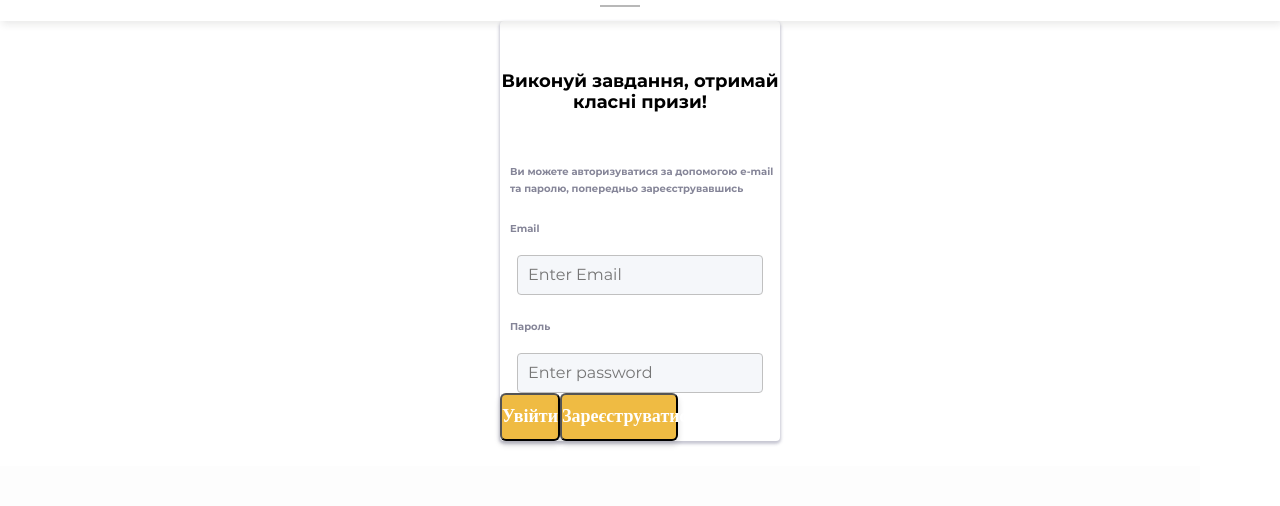
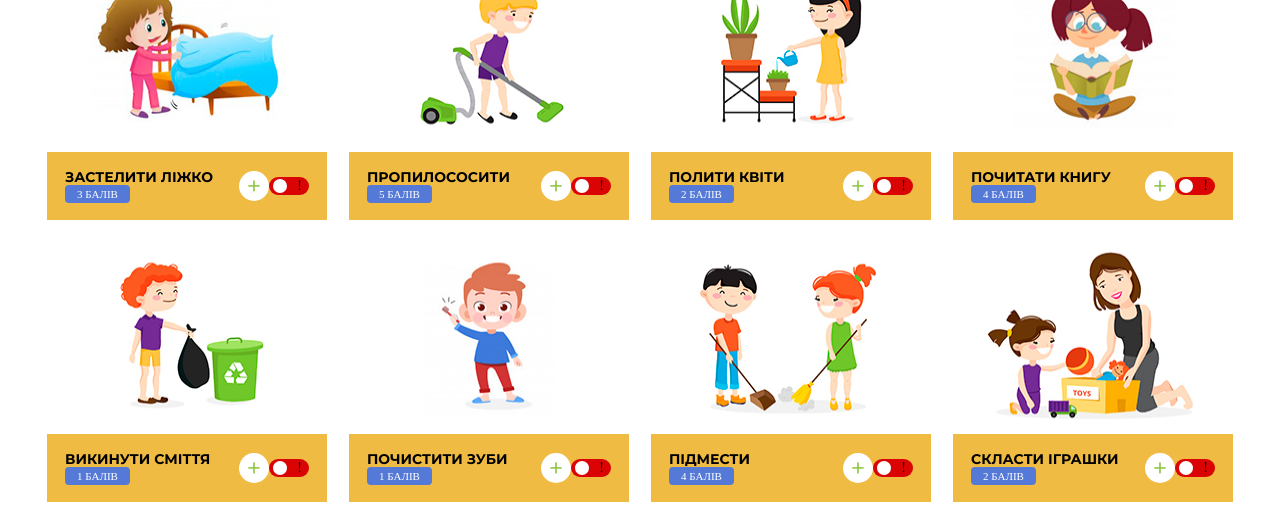
Before and after one commit to bodrius/kids-land, a React app: page / in a window 1280 px wide. Shown: the part 44-550 px from the top of the page. Built offline with nearby package versions, Linux system fonts and the light colour scheme; no server answers.

Commit message:
add Toogle

```diff
--- a/src/components/App.js
+++ b/src/components/App.js
@@ -35,11 +35,10 @@ export const App = () => {
   return (
     <>
       <div>
-        <Header />
-        <Auth />
-        {/* <CardListUl /> */}
-
-        <AwardsPage />
+        {/* <Header /> */}
+        {/* <Auth /> */}
+        <CardListUl />
+        {/* <AwardsPage /> */}
       </div>
       {routing}
     </>
--- a/src/components/cardList/CardListUl.js
+++ b/src/components/cardList/CardListUl.js
@@ -4,7 +4,6 @@ import CardListLi from "./cardListLi/CardListLi";
 import style from "./CardListUl.module.css";
 
 const CardListUl = () => {
-  console.log("cardList", cardList.user.tasks[1]);
   return (
     <ul className={style.card__listUL}>
       {cardList.user.tasks.map((list) => (
--- a/src/components/cardList/cardListLi/CardListLi.js
+++ b/src/components/cardList/cardListLi/CardListLi.js
@@ -1,10 +1,11 @@
 import React from "react";
 import style from "./CardListLi.module.css";
+import Toogle from "../toogle/Toogle";
 
 const CardListLi = (list) => {
-  console.log(list);
   return (
     <li className={style.Card__list}>
+      <div className={style.Card__listDiv}>
         <div>
           <img
             src={require(`../../../assets/image/planImg/${list.list.imgName}.jpg`)}
@@ -15,10 +16,14 @@ const CardListLi = (list) => {
         <div className={style.Card__listFooter}>
           <div className={style.Card__listText}>
             <p className={style.Card__listTitle}>{list.list.title}</p>
-          <p className={style.Card__listPoint}>{list.list.taskPoints} БАЛIВ</p>
+            <p className={style.Card__listPoint}>
+              {list.list.taskPoints} БАЛIВ
+            </p>
           </div>
           <div className={style.Card__listBt}>
             <button className={style.Card__listBtton}>+</button>
+            <Toogle />
+          </div>
         </div>
       </div>
     </li>
--- a/src/components/cardList/cardListLi/CardListLi.module.css
+++ b/src/components/cardList/cardListLi/CardListLi.module.css
@@ -5,6 +5,9 @@
   height: 262px;
   border-radius: 5px;
   margin-bottom: 20px;
+}
+.Card__listDiv {
+  border-radius: 10px;
 }
 .Card__listFooter {
   display: flex;
@@ -42,22 +45,21 @@
 }
 .Card__listBt {
   margin-right: 18px;
-  background-color: #ffffff;
-  border-radius: 50%;
-  width: 30px;
-  height: 30px;
   display: flex;
   justify-content: center;
   align-items: center;
 }
 .Card__listBtton {
-  background-color: rgba(255, 255, 255, 0);
+  background-color: #ffffff;
   border: none;
   font-size: 26px;
   font-family: "Montserrat";
   color: #8ec63f;
   text-transform: uppercase;
   line-height: 0.808;
+  width: 30px;
+  height: 30px;
+  border-radius: 50%;
 }
 
 @media (min-width: 768px) and (max-width: 1199px) {
--- /dev/null
+++ b/src/components/cardList/toogle/Toogle.js
@@ -0,0 +1,16 @@
+import React from "react";
+import styles from "./Toogle.module.css";
+
+function Toogle() {
+  const [on, setOnState] = React.useState(false);
+  const toggle = () => setOnState((o) => !o);
+  return (
+    <button className={on ? styles.on : styles.off} onClick={toggle}>
+      <span className={styles.done}>&#10004;</span>
+      <span className={styles.yes}>!</span>
+      <span className={styles.pin} />
+    </button>
+  );
+}
+
+export default Toogle;
--- /dev/null
+++ b/src/components/cardList/toogle/Toogle.module.css
@@ -0,0 +1,50 @@
+button {
+  background-color: rgb(218, 4, 4);
+  border: 0;
+  border-radius: 50px;
+  cursor: pointer;
+  height: 18px;
+  position: relative;
+  width: 40px;
+  -webkit-appearance: none;
+  -moz-appearance: none;
+}
+
+button:focus,
+button:active {
+  outline: none;
+}
+button::-moz-focus-inner {
+  border: 0;
+}
+
+.pin {
+  background-color: rgb(255, 255, 255);
+  border-radius: 50%;
+  height: 14px;
+  left: 4px;
+  position: absolute;
+  top: 2px;
+  width: 14px;
+  transition: left ease 0.5s;
+}
+
+button.on {
+  background-color: rgb(142, 198, 63);
+}
+
+button.on .pin {
+  left: 21px;
+}
+.done {
+  position: absolute;
+  left: 4px;
+  font-size: 14px;
+  top: 1px;
+}
+.yes {
+  position: absolute;
+  right: 7px;
+  font-size: 14px;
+  top: 1px;
+}
```
Also changed, not shown: src/components/cardList/CardListUl.module.css (line endings or trailing spaces). Lines whose indentation alone changed are shown as unchanged.
